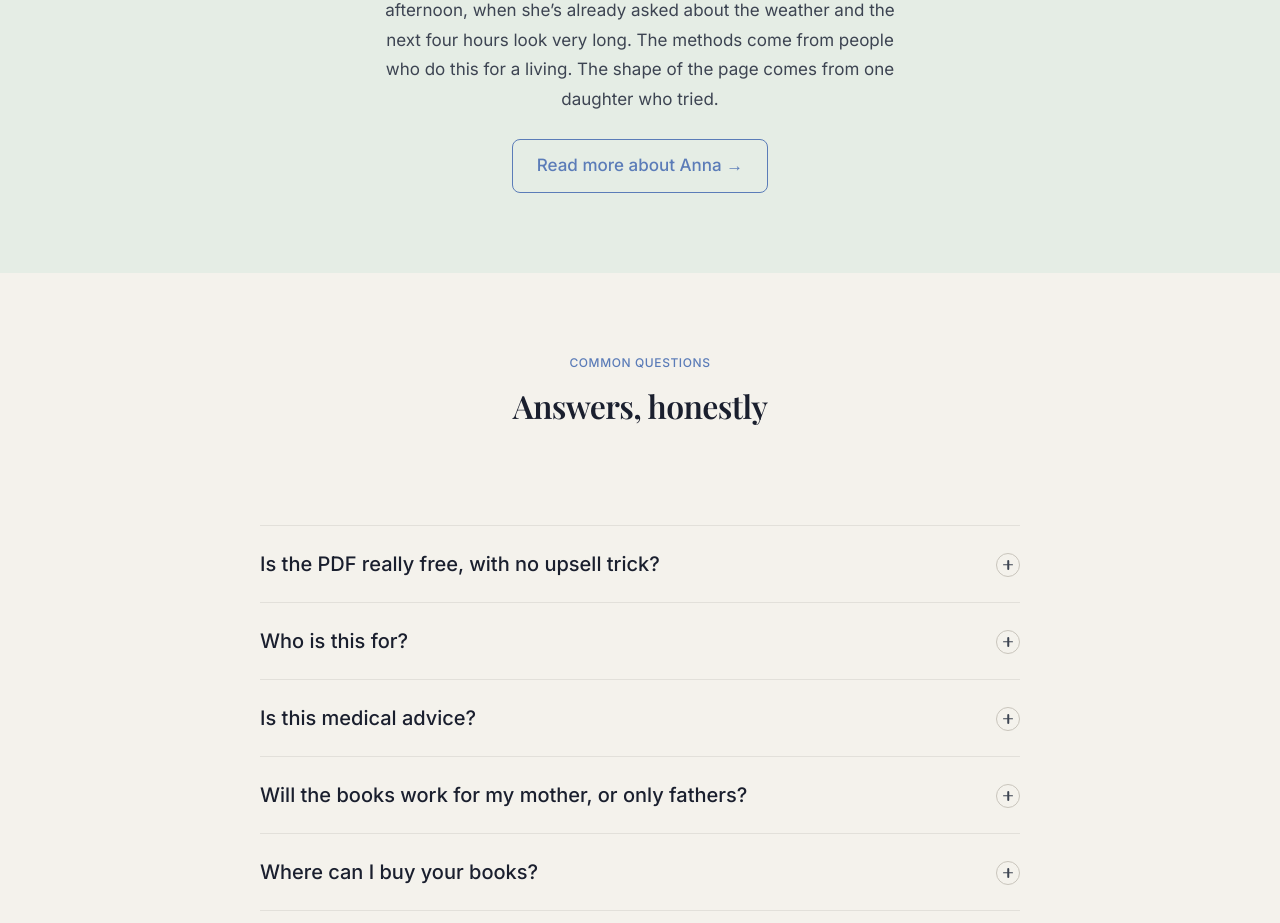
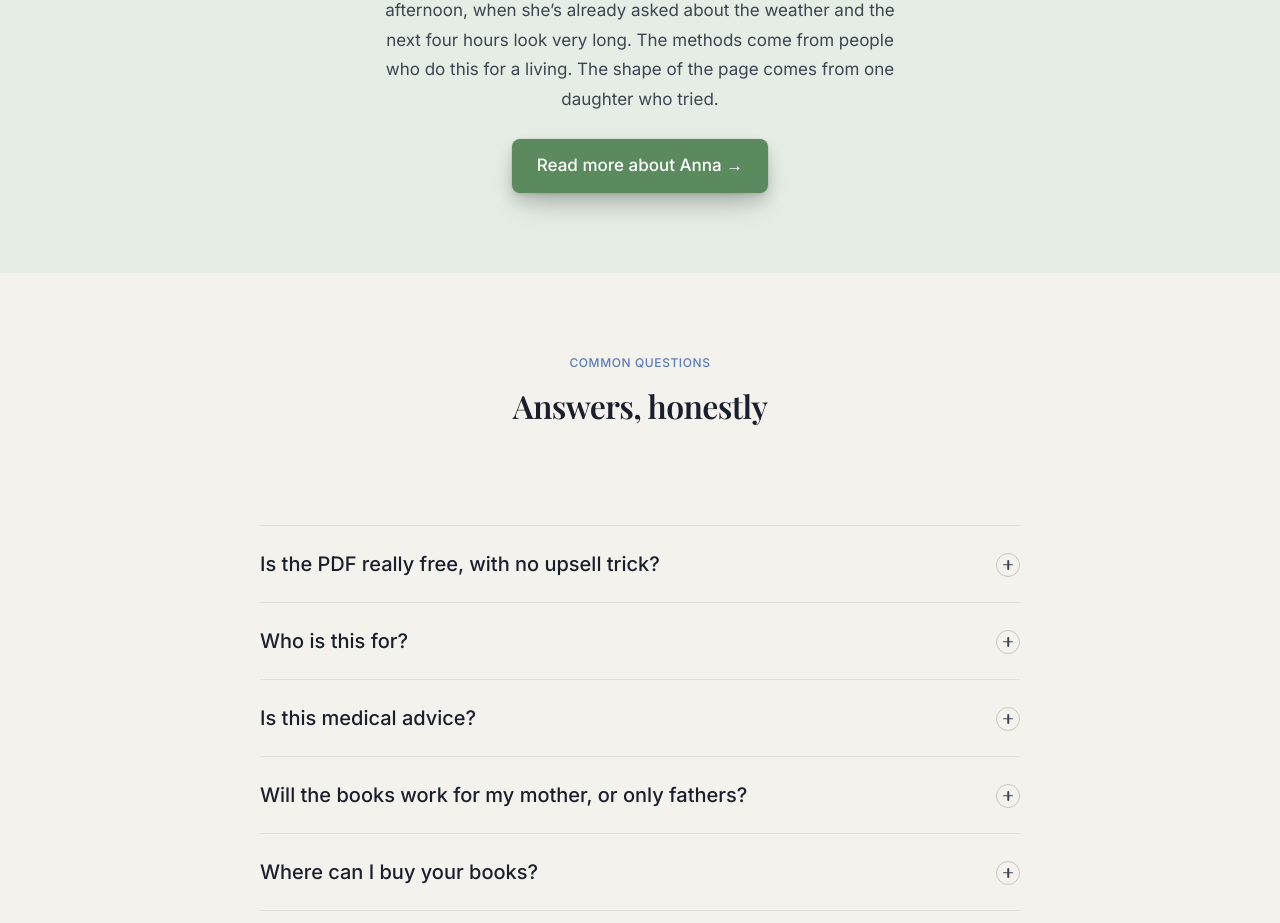
Before and after one commit to AnnaPaskini/anna-paskini-book-landing, a Next.js app: page / in a window 1280 px wide. Shown: the part 4260-5183 px from the top of the page. Built offline with nearby package versions, Linux system fonts and the light colour scheme; no server answers.

Commit message:
style: turn Read more about Anna link into a green button

```diff
--- a/src/components/blocks/AuthorBlock.tsx
+++ b/src/components/blocks/AuthorBlock.tsx
@@ -33,7 +33,7 @@ export default function AuthorBlock() {
         <p style={{ marginTop: "1.5rem" }}>
           <a
             href="/about"
-            className="btn btn-secondary"
+            className="btn btn-green"
           >
             Read more about Anna →
           </a>
```
